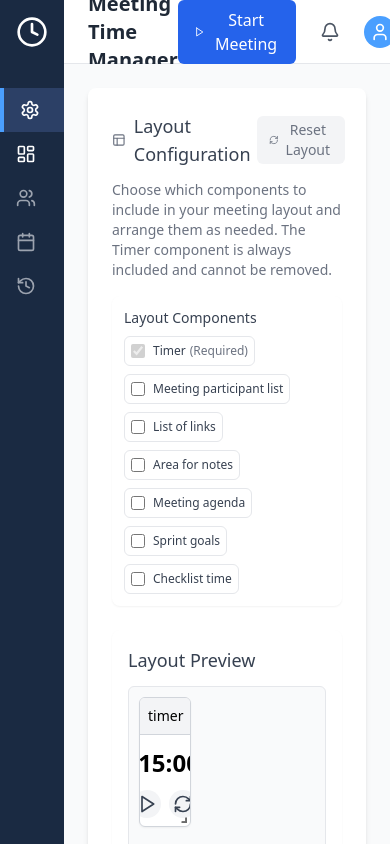
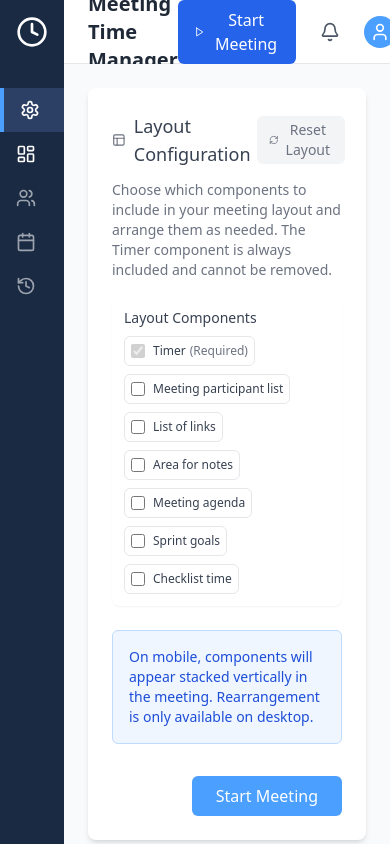
Before and after one commit to avitalsl/timerAppv3, a React (Vite) app in the folder newStandApp/: page / in a window 390 px wide. Built offline with nearby package versions, Linux system fonts and the light colour scheme.

Commit message:
fix(setup-screen)[AI]: Use useIsMobile to disable layout preview on mobile; restrict layout logic to lg only for desktop

```diff
--- a/newStandApp/src/components/GridLayout.tsx
+++ b/newStandApp/src/components/GridLayout.tsx
@@ -94,9 +94,8 @@ const GridLayout: React.FC<GridLayoutProps> = ({
         <ResponsiveGridLayout
           className="layout"
           layouts={filteredLayouts}
-          // Ensures exactly 3 components can fit side by side at most
-          breakpoints={{ lg: 1200, md: 996, sm: 768, xs: 480, xxs: 0 }}
-          cols={{ lg: 12, md: 12, sm: 12, xs: 12, xxs: 12 }}
+          breakpoints={{ lg: 0 }}
+          cols={{ lg: 12 }}
           rowHeight={60}
           compactType="vertical" // Use vertical compaction to fix height issues
           preventCollision={false} // Allow components to flow naturally
--- /dev/null
+++ b/newStandApp/src/hooks/useIsMobile.ts
@@ -0,0 +1,21 @@
+// hooks/useIsMobile.ts
+import { useEffect, useState } from 'react';
+
+export function useIsMobile(breakpoint = 768): boolean {
+  const [isMobile, setIsMobile] = useState(() =>
+    typeof window !== 'undefined' ? window.innerWidth < breakpoint : false
+  );
+
+  useEffect(() => {
+    if (typeof window === 'undefined') return;
+
+    const handleResize = () => {
+      setIsMobile(window.innerWidth < breakpoint);
+    };
+
+    window.addEventListener('resize', handleResize);
+    return () => window.removeEventListener('resize', handleResize);
+  }, [breakpoint]);
+
+  return isMobile;
+}
--- a/newStandApp/src/pages/SetupScreen.tsx
+++ b/newStandApp/src/pages/SetupScreen.tsx
@@ -1,5 +1,6 @@
 import { useState, useMemo } from 'react'
 import { useNavigate } from 'react-router-dom'
+import { useIsMobile } from '../hooks/useIsMobile'
 import {
   LayoutIcon,
   RefreshCwIcon,
@@ -13,6 +14,7 @@ import { COMPONENT_DEFINITIONS, DEFAULT_LAYOUT_CONFIG } from '../types/layoutTyp
 import type { LayoutItem } from '../types/layoutTypes'
 
 const SetupScreen = () => {
+  const isMobile = useIsMobile();
   const navigate = useNavigate()
   console.log('[DEBUG] SetupScreen rendered');
 
@@ -109,21 +111,16 @@ const SetupScreen = () => {
     })
   }
 
-  // Handle layout changes from GridLayout component
-  const handleLayoutChange = (_layout: LayoutItem[], allLayouts: { [key: string]: LayoutItem[] }) => {
+  // Handle layout changes from GridLayout component (only lg layout)
+  const handleLayoutChange = (layout: LayoutItem[]) => {
     console.log('[SetupScreen] handleLayoutChange triggered:', {
-      currentLayout: _layout,
-      allLayouts: allLayouts,
+      lgLayout: layout,
       time: new Date().toISOString()
     });
-
-    console.log('[SetupScreen] lg layout:', allLayouts.lg.map(i => ({ i: i.i, x: i.x, y: i.y })));
-
     const updatedConfig = {
       ...layoutConfig,
-      layouts: allLayouts
+      layouts: { ...layoutConfig.layouts, lg: layout }
     };
-
     console.log('[SetupScreen] Saving layout config:', updatedConfig);
     saveLayout(updatedConfig);
   }
@@ -172,15 +169,21 @@ const SetupScreen = () => {
               />
             </div>
 
+            {isMobile ? (
+              <div className="w-full bg-blue-50 border border-blue-200 rounded-md p-4 text-blue-700 text-sm mt-2" data-testid="mobile-layout-info">
+                On mobile, components will appear stacked vertically in the meeting. Rearrangement is only available on desktop.
+              </div>
+            ) : (
               <div className="w-full">
                 {isLoaded && (
                   <GridLayout
-                  layouts={layoutConfig.layouts}
+                    layouts={{ lg: layoutConfig.layouts.lg }}
                     components={layoutConfig.components}
-                  onLayoutChange={handleLayoutChange}
+                    onLayoutChange={(layout) => handleLayoutChange(layout)}
                   />
                 )}
               </div>
+            )}
           </div>
         </div>
 
```
Lines whose indentation alone changed are shown as unchanged.
